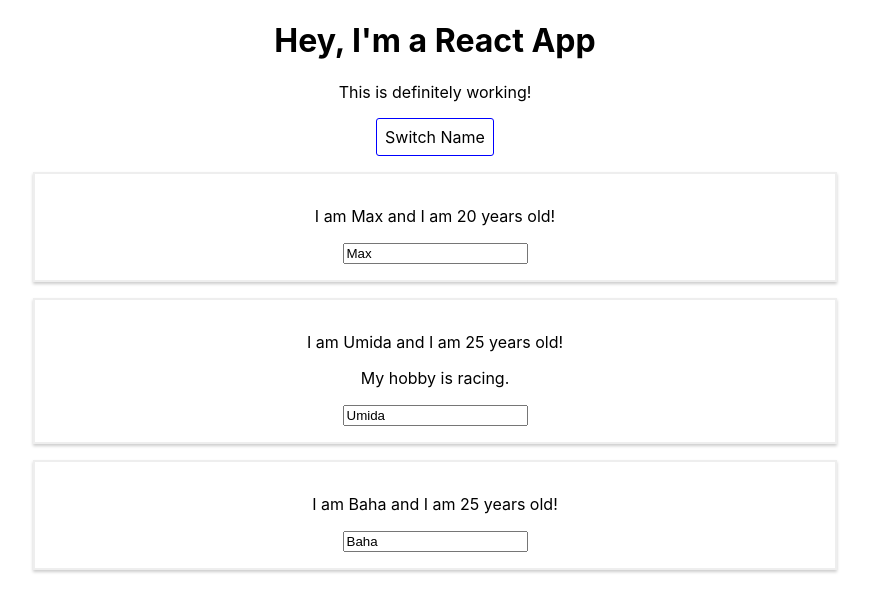
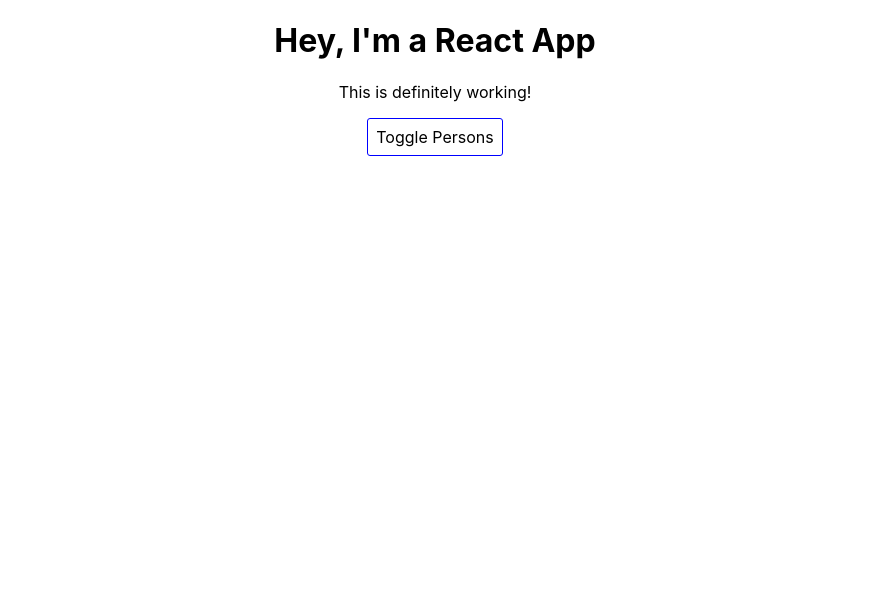
Before and after one commit to umida-boltaeva/REACT-full-course, a React (Create React App) app: page / in a window 1280 px wide. Shown: the top 612 px of the page, without its empty margins (205-1074 px from the left). Built offline with nearby package versions, Linux system fonts and the light colour scheme.

Commit message:
rendering content conditionally

```diff
--- a/src/App.js
+++ b/src/App.js
@@ -9,11 +9,11 @@
       {name: "Umida", age: 25},
       {name: "Baha", age: 25}
     ],
-    otherState: "some other value"
+    otherState: "some other value",
+    showPersons: false
   };
 
  switchNameHandler = (newName) => {
-    //console.log("was clicked");
     this.setState({
       persons: [
         {name: newName, age: 20},
@@ -31,7 +31,12 @@
         {name: "Baha", age: 30}
       ]
     })
-  }
+  };
+
+  togglePersonsHandler = () => {
+    const doesShow = this.state.showPersons;
+    this.setState({showPersons: !doesShow});
+  };
 
   render(){
     const style = {
@@ -43,21 +48,28 @@
       cursor: "pointer"
     };
 
-
     return (
       <div className="App">
         <h1>Hey, I'm a React App</h1>
         <p>This is definitely working!</p>
         <button
-        style={style} onClick={() => this.switchNameHandler("Steve")}>Switch Name</button>
-        <Person name={this.state.persons[0].name}
-         age={this.state.persons[0].age} />
-        <Person name={this.state.persons[1].name}
-         age={this.state.persons[1].age}
-         click={this.switchNameHandler.bind(this, "Mimic")}
-         changed={this.nameChangeHandler}>My hobby is racing.</Person>
-        <Person name={this.state.persons[2].name}
-         age={this.state.persons[2].age}/>
+        style={style} onClick={this.togglePersonsHandler}>Toggle Persons</button>
+        {
+          this.state.showPersons ?
+            <div>
+              <Person
+                name={this.state.persons[0].name}
+                age={this.state.persons[0].age} />
+              <Person
+                name={this.state.persons[1].name}
+                age={this.state.persons[1].age}
+                click={this.switchNameHandler.bind(this, "Mimic")}
+                changed={this.nameChangeHandler}>My hobby is racing.</Person>
+              <Person
+                name={this.state.persons[2].name}
+                age={this.state.persons[2].age}/>
+            </div> : null
+        }
       </div>
     );
   }
```
